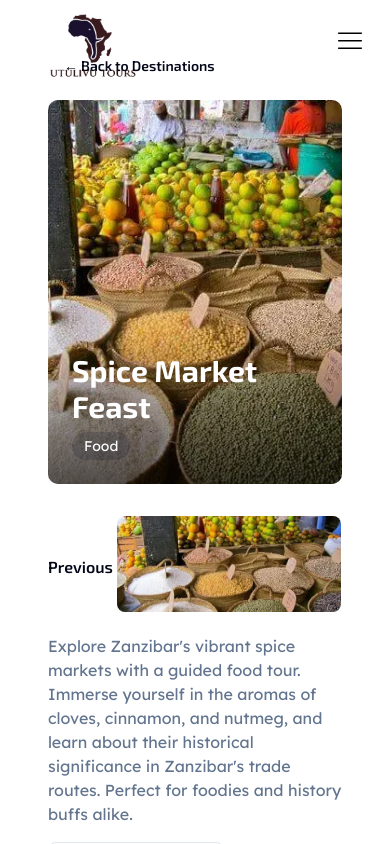
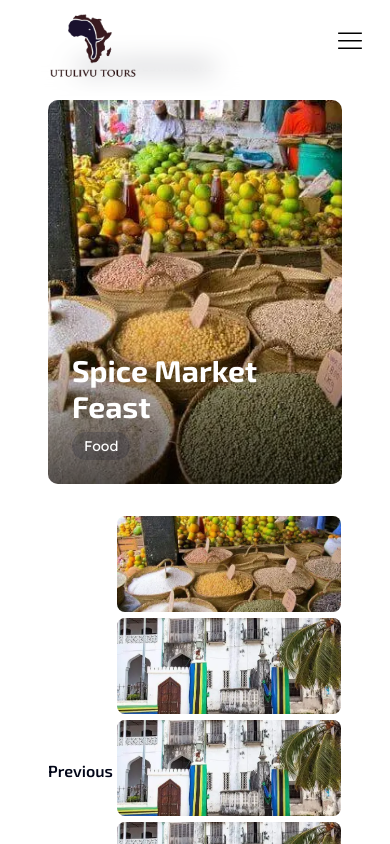
Before and after one commit to bojan09/utulivu-2.0, a React (Vite) app: page /destinations/1 in a window 390 px wide. Shown: the top 844 px of the page. Built offline with nearby package versions, Linux system fonts and the light colour scheme.

Commit message:
Navbar, bug fix

```diff
--- a/src/components/ImageCarousel.tsx
+++ b/src/components/ImageCarousel.tsx
@@ -21,7 +21,7 @@ export function ImageCarousel({ images, onImageClick }: ImageCarouselProps) {
     responsive: [
       {
         breakpoint: 1024,
-        settings: { slidesToShow: Math.min(carouselImages.length, 6) },
+        settings: { slidesToShow: Math.min(carouselImages.length, 5) },
       },
       {
         breakpoint: 640,
--- a/src/components/Navbar.tsx
+++ b/src/components/Navbar.tsx
@@ -36,8 +36,7 @@ const Navbar = () => {
       </div>
 
       {/* Mobile */}
-
-      <nav className="md:hidden fixed top-7 right-7 z-40">
+      <nav className="md:hidden fixed top-0 right-0 w-full h-24 z-40 backdrop-blur-md supports-[backdrop-filter]:bg-background/40">
         <img
           src={toggle ? close : hamburger}
           alt="nav"
@@ -51,7 +50,7 @@ const Navbar = () => {
             (cn(""),
             !toggle
               ? "hidden"
-              : "fixed top-0 right-0 bg-blue-100/20 w-[80%] h-screen flex items-center flex-col gap-6 pt-20 backdrop-blur-md")
+              : "fixed top-0 right-0 w-[80%] h-screen flex items-center flex-col gap-6 mt-24 supports-[backdrop-filter]:bg-background/80 backdrop-blur-md")
           }
         >
           {navLinks.map((link) => (
@@ -64,12 +63,10 @@ const Navbar = () => {
               <li className="text-[18px] font-medium ">{link.label}</li>
             </a>
           ))}
-          <a href="/" className="fixed bottom-12">
+          <a href="/" className="mt-4">
             Utulivu Tours
           </a>
-          <a className="fixed bottom-5" href="mailto:utulivu.tours@gmail.com">
-            utulivu.tours@gmail.com
-          </a>
+          <a href="mailto:utulivu.tours@gmail.com">utulivu.tours@gmail.com</a>
         </ul>
       </nav>
     </>
--- a/src/index.css
+++ b/src/index.css
@@ -181,12 +181,14 @@ a.btn {
   scroll-margin-top: 6.3rem;
 }
 
+@media (min-width: 450px) {
   .slick-track {
     display: flex;
     justify-content: start;
     align-items: start;
     width: 300px;
     gap: 1rem;
+  }
 }
 
 .slick-slider,
```
Lines whose indentation alone changed are shown as unchanged.
